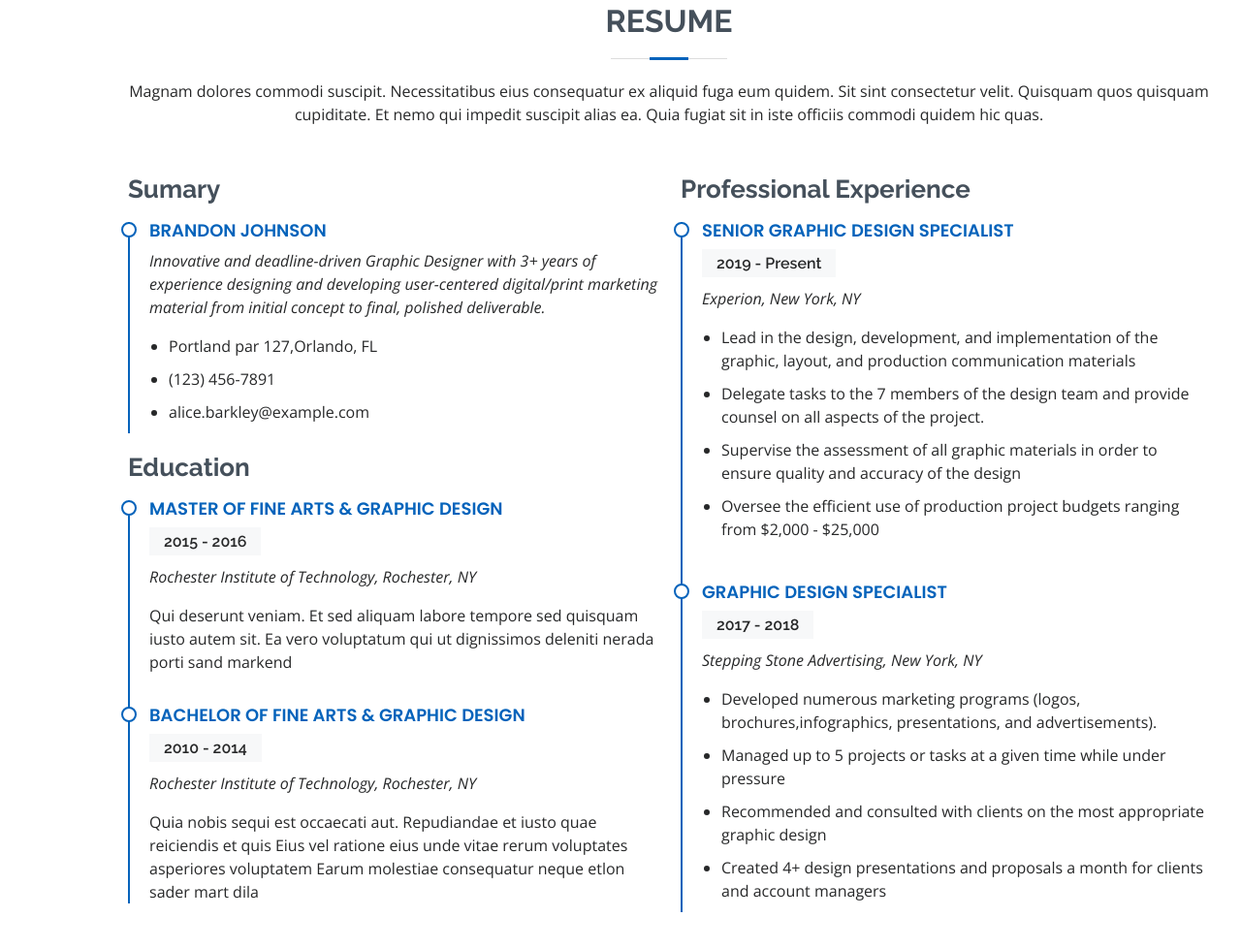
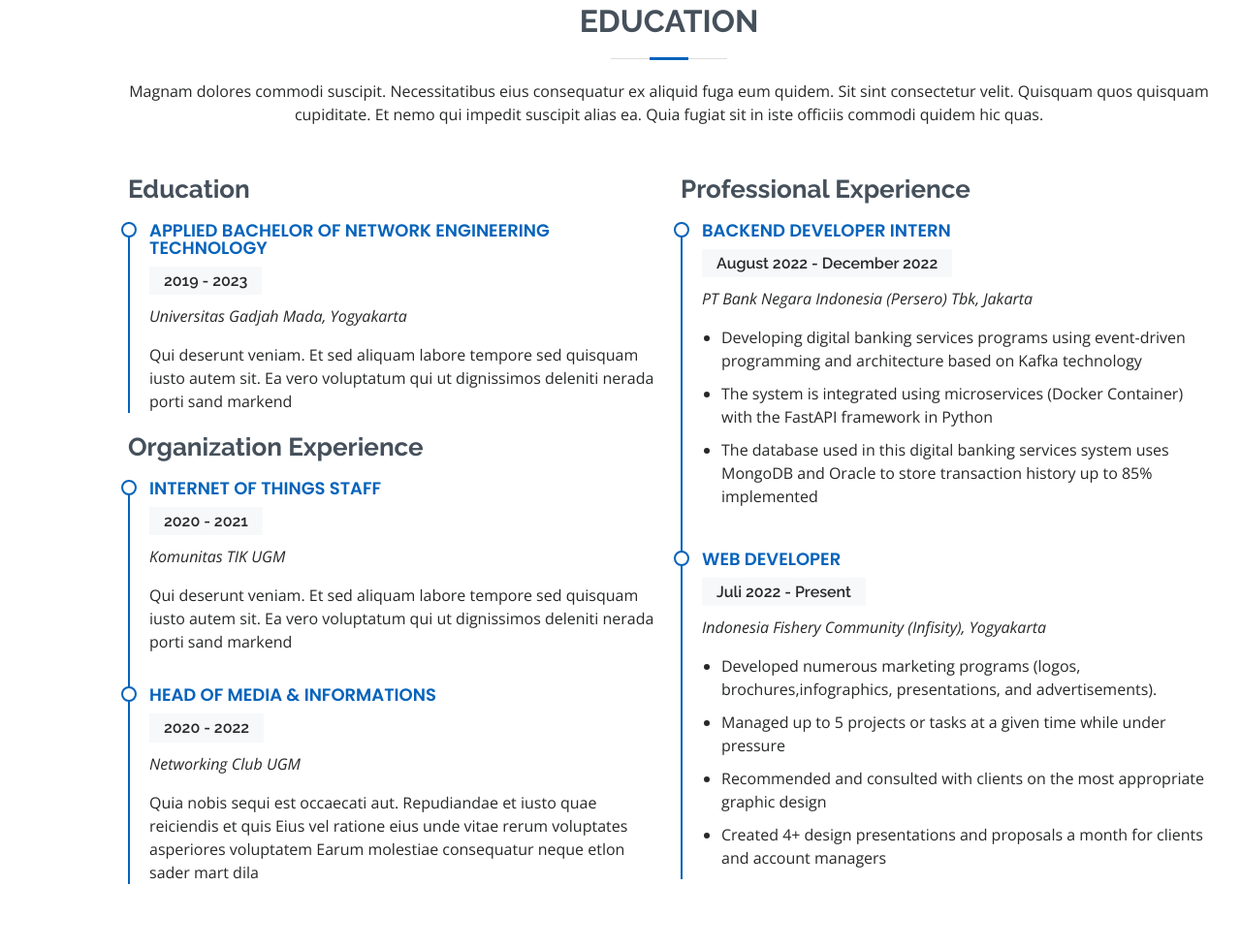
Before and after one commit to naufaljr/portofolio, a plain HTML site: page index.html in a window 1280 px wide. Shown: the part 1517-2496 px from the top of the page at 97% size. Drawn offline with nearby package versions, Linux system fonts and the light colour scheme.

Commit message:
2nd commit

```diff
--- a/index.html
+++ b/index.html
@@ -125,54 +125,52 @@
       <div class="container" data-aos="fade-up">
 
         <div class="section-title">
-          <h2>Resume</h2>
+          <h2>Education</h2>
           <p>Magnam dolores commodi suscipit. Necessitatibus eius consequatur ex aliquid fuga eum quidem. Sit sint consectetur velit. Quisquam quos quisquam cupiditate. Et nemo qui impedit suscipit alias ea. Quia fugiat sit in iste officiis commodi quidem hic quas.</p>
         </div>
 
         <div class="row">
           <div class="col-lg-6">
-            <h3 class="resume-title">Sumary</h3>
+            <h3 class="resume-title">Education</h3>
             <div class="resume-item pb-0">
-              <h4>Brandon Johnson</h4>
-              <p><em>Innovative and deadline-driven Graphic Designer with 3+ years of experience designing and developing user-centered digital/print marketing material from initial concept to final, polished deliverable.</em></p>
-              <ul>
-                <li>Portland par 127,Orlando, FL</li>
-                <li>(123) 456-7891</li>
-                <li>alice.barkley@example.com</li>
-              </ul>
+              <h4>Applied Bachelor of Network Engineering Technology</h4>
+              <h5>2019 - 2023</h5>
+              <p><em>Universitas Gadjah Mada, Yogyakarta</em></p>
+              <p>Qui deserunt veniam. Et sed aliquam labore tempore sed quisquam iusto autem sit. Ea vero voluptatum qui ut dignissimos deleniti nerada porti sand markend</p>
             </div>
 
-            <h3 class="resume-title">Education</h3>
+            <h3 class="resume-title">Organization Experience</h3>
             <div class="resume-item">
-              <h4>Master of Fine Arts &amp; Graphic Design</h4>
-              <h5>2015 - 2016</h5>
-              <p><em>Rochester Institute of Technology, Rochester, NY</em></p>
+              <h4> Internet of Things Staff</h4>
+              <h5>2020 - 2021</h5>
+              <p><em>Komunitas TIK UGM</em></p>
               <p>Qui deserunt veniam. Et sed aliquam labore tempore sed quisquam iusto autem sit. Ea vero voluptatum qui ut dignissimos deleniti nerada porti sand markend</p>
             </div>
             <div class="resume-item">
-              <h4>Bachelor of Fine Arts &amp; Graphic Design</h4>
-              <h5>2010 - 2014</h5>
-              <p><em>Rochester Institute of Technology, Rochester, NY</em></p>
+              <h4>Head of Media &amp; Informations</h4>
+              <h5>2020 - 2022</h5>
+              <p><em>Networking Club UGM</em></p>
               <p>Quia nobis sequi est occaecati aut. Repudiandae et iusto quae reiciendis et quis Eius vel ratione eius unde vitae rerum voluptates asperiores voluptatem Earum molestiae consequatur neque etlon sader mart dila</p>
             </div>
           </div>
           <div class="col-lg-6">
             <h3 class="resume-title">Professional Experience</h3>
             <div class="resume-item">
-              <h4>Senior graphic design specialist</h4>
-              <h5>2019 - Present</h5>
-              <p><em>Experion, New York, NY </em></p>
+              <h4>Backend Developer Intern</h4>
+              <h5>August 2022 - December 2022</h5>
+              <p><em>PT Bank Negara Indonesia (Persero) Tbk, Jakarta</em></p>
               <ul>
-                <li>Lead in the design, development, and implementation of the graphic, layout, and production communication materials</li>
-                <li>Delegate tasks to the 7 members of the design team and provide counsel on all aspects of the project. </li>
-                <li>Supervise the assessment of all graphic materials in order to ensure quality and accuracy of the design</li>
-                <li>Oversee the efficient use of production project budgets ranging from $2,000 - $25,000</li>
+                <li>Developing digital banking services programs using event-driven programming and architecture based on
+                  Kafka technology</li>
+                <li>The system is integrated using microservices (Docker Container) with the FastAPI framework in Python</li>
+                <li>The database used in this digital banking services system uses MongoDB and Oracle to store transaction
+                  history up to 85% implemented</li>
               </ul>
             </div>
             <div class="resume-item">
-              <h4>Graphic design specialist</h4>
-              <h5>2017 - 2018</h5>
-              <p><em>Stepping Stone Advertising, New York, NY</em></p>
+              <h4>Web Developer</h4>
+              <h5>Juli 2022 - Present</h5>
+              <p><em>Indonesia Fishery Community (Infisity), Yogyakarta</em></p>
               <ul>
                 <li>Developed numerous marketing programs (logos, brochures,infographics, presentations, and advertisements).</li>
                 <li>Managed up to 5 projects or tasks at a given time while under pressure</li>
```
